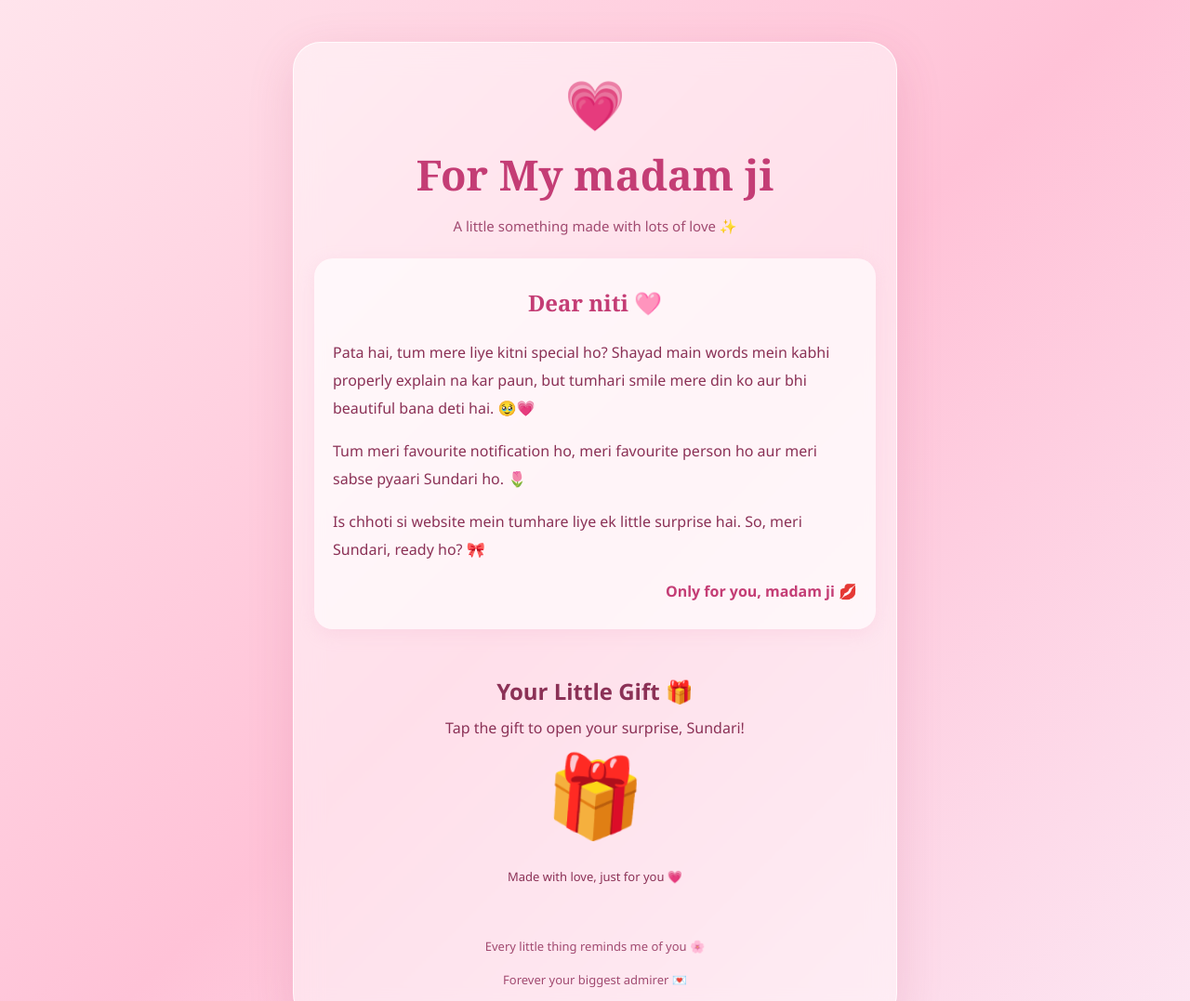
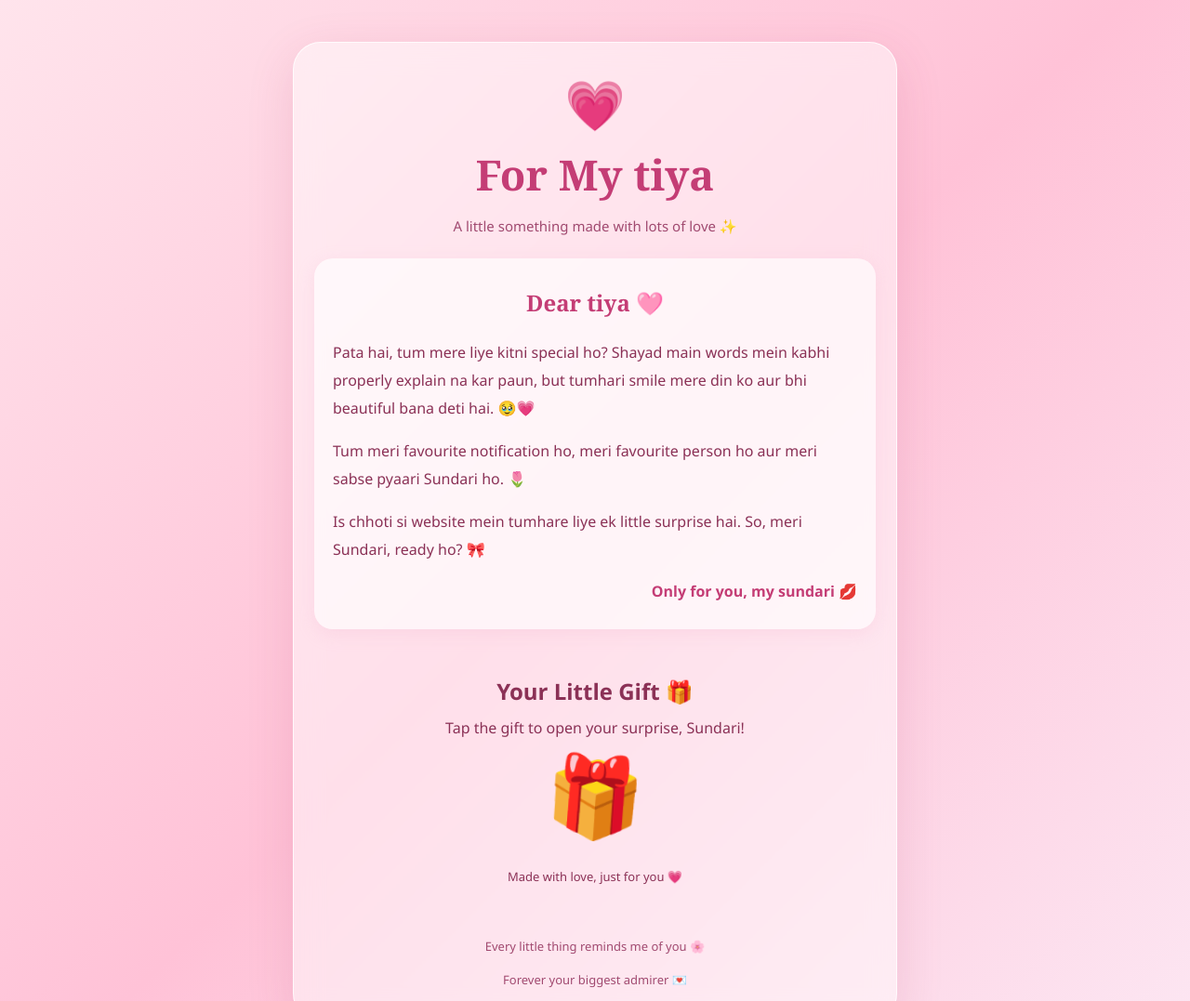
Before and after one commit to Rxhittt-files/Our-Little-World, a plain HTML site: page index.html in a window 1280 px wide. Shown: the top 1077 px of the page at 93% size. Drawn offline with Linux system fonts and the light colour scheme.

Commit message:
Update index.html

```diff
--- a/index.html
+++ b/index.html
@@ -3,7 +3,7 @@
 <head>
 <meta charset="UTF-8">
 <meta name="viewport" content="width=device-width, initial-scale=1.0">
-<title>For My madam ji 💗</title>
+<title>For My sundari 💗</title>
 
 <style>
 * {
@@ -266,7 +266,7 @@ button:hover {
 
     <div class="top-heart">💗</div>
 
-    <h1>For My madam ji</h1>
+    <h1>For My tiya</h1>
 
     <p class="subtitle">
         A little something made with lots of love ✨
@@ -274,7 +274,7 @@ button:hover {
 
     <div class="letter">
 
-        <h2>Dear niti 🩷</h2>
+        <h2>Dear tiya 🩷</h2>
 
         <p>
             Pata hai, tum mere liye kitni special ho?
@@ -296,7 +296,7 @@ button:hover {
         </p>
 
         <div class="signature">
-            Only for you, madam ji 💋
+            Only for you, my sundari 💋
         </div>
 
     </div>
```
